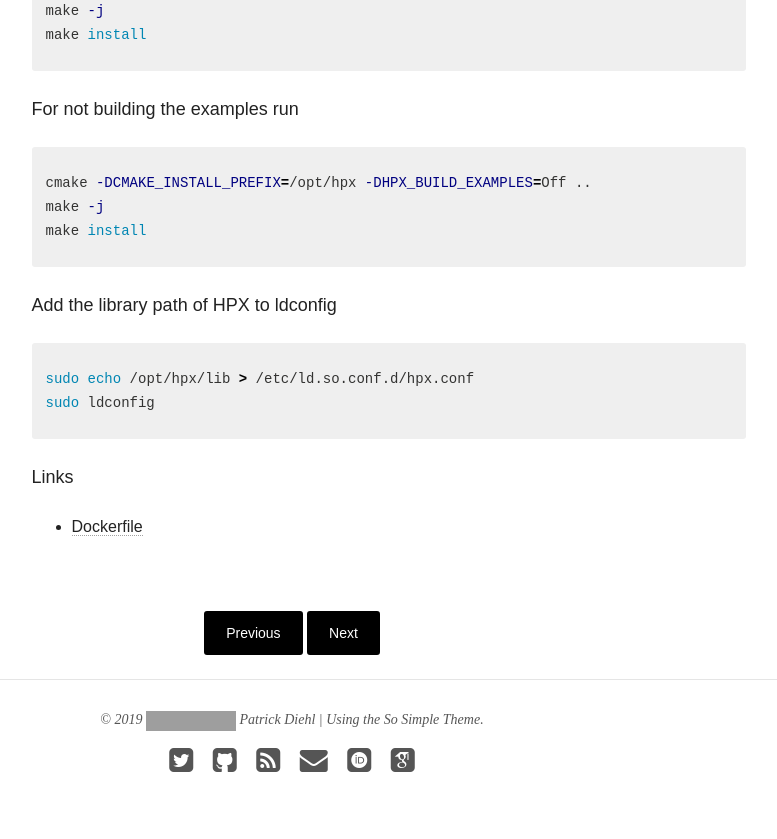
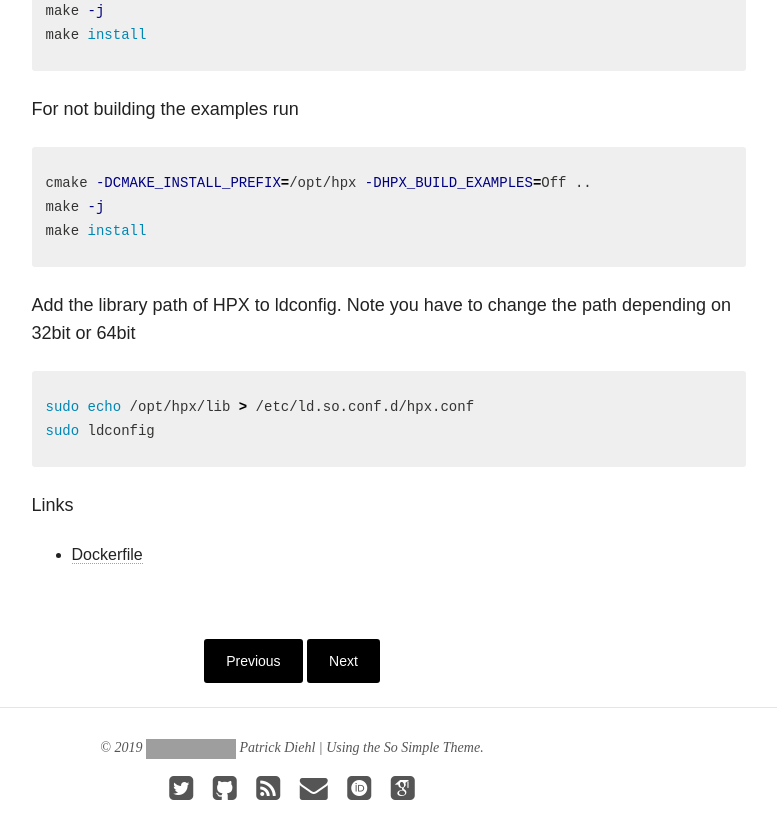
Before and after one commit to diehlpk/diehlpk.github.io, a Jekyll site: the page built from _posts/blog/2015-08-04-hpx-fedora.md, in a window 1280 px wide and 900 px high, scrolled down 1935 px. Shown: the top 839 px of the window, without its empty margins (348-1125 px from the left). Built offline with Jekyll 4.4.1, drawn with Linux system fonts in a browser that asks for light colours; nearby versions of some CDN libraries; some web fonts are replaced; grey boxes are pictures that could not be loaded.

Commit message:
Update blog

```diff
--- a/_posts/blog/2015-08-04-hpx-fedora.md
+++ b/_posts/blog/2015-08-04-hpx-fedora.md
@@ -59,7 +59,7 @@ cmake -DCMAKE_INSTALL_PREFIX=/opt/hpx -DHPX_BUILD_EXAMPLES=Off ..
 make -j
 make install
 {% endhighlight %}
-Add the library path of HPX to ldconfig
+Add the library path of HPX to ldconfig. Note you have to change the path depending on 32bit or 64bit
 {% highlight bash  %}
 sudo echo /opt/hpx/lib > /etc/ld.so.conf.d/hpx.conf
 sudo ldconfig
```
